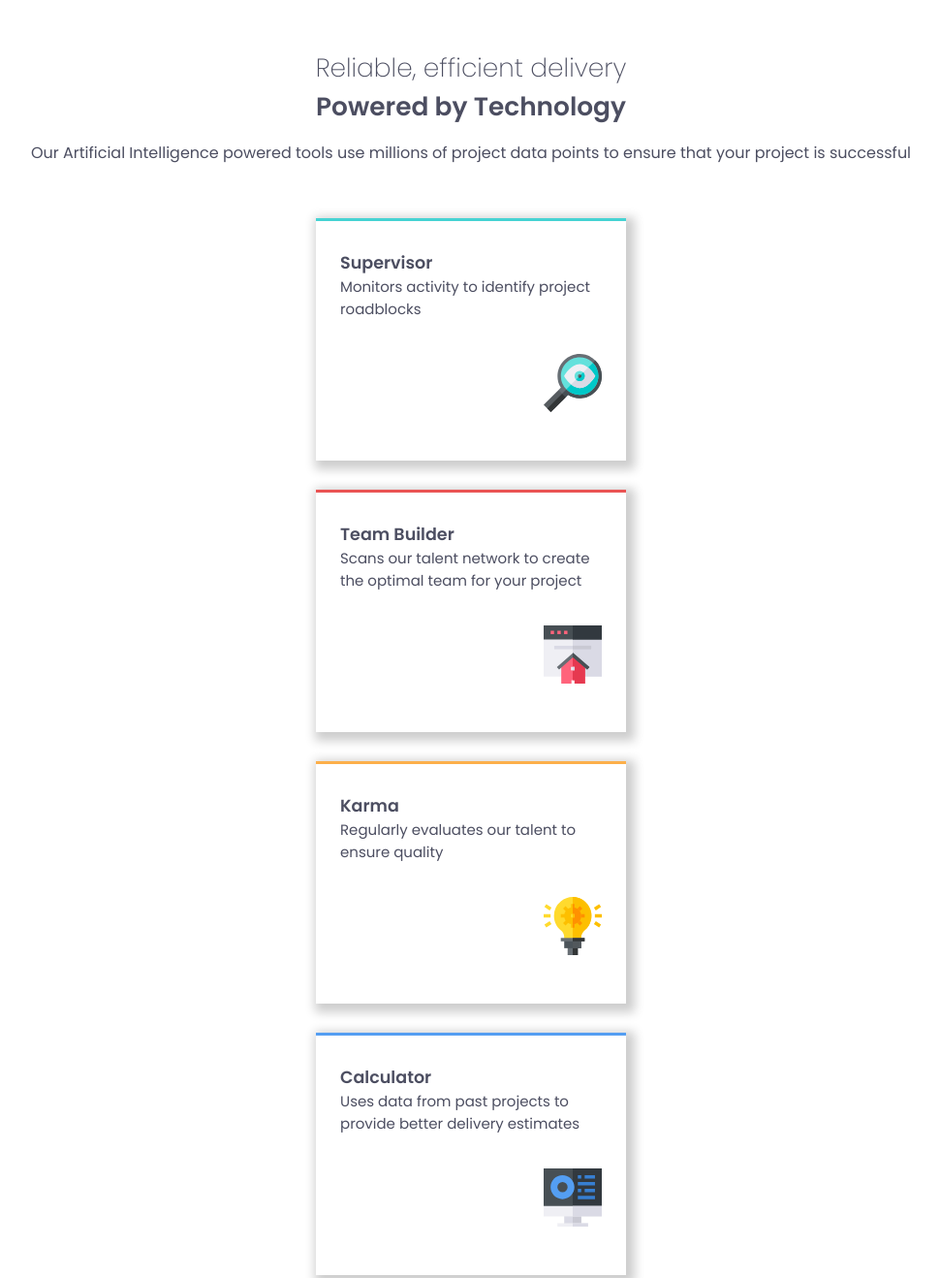
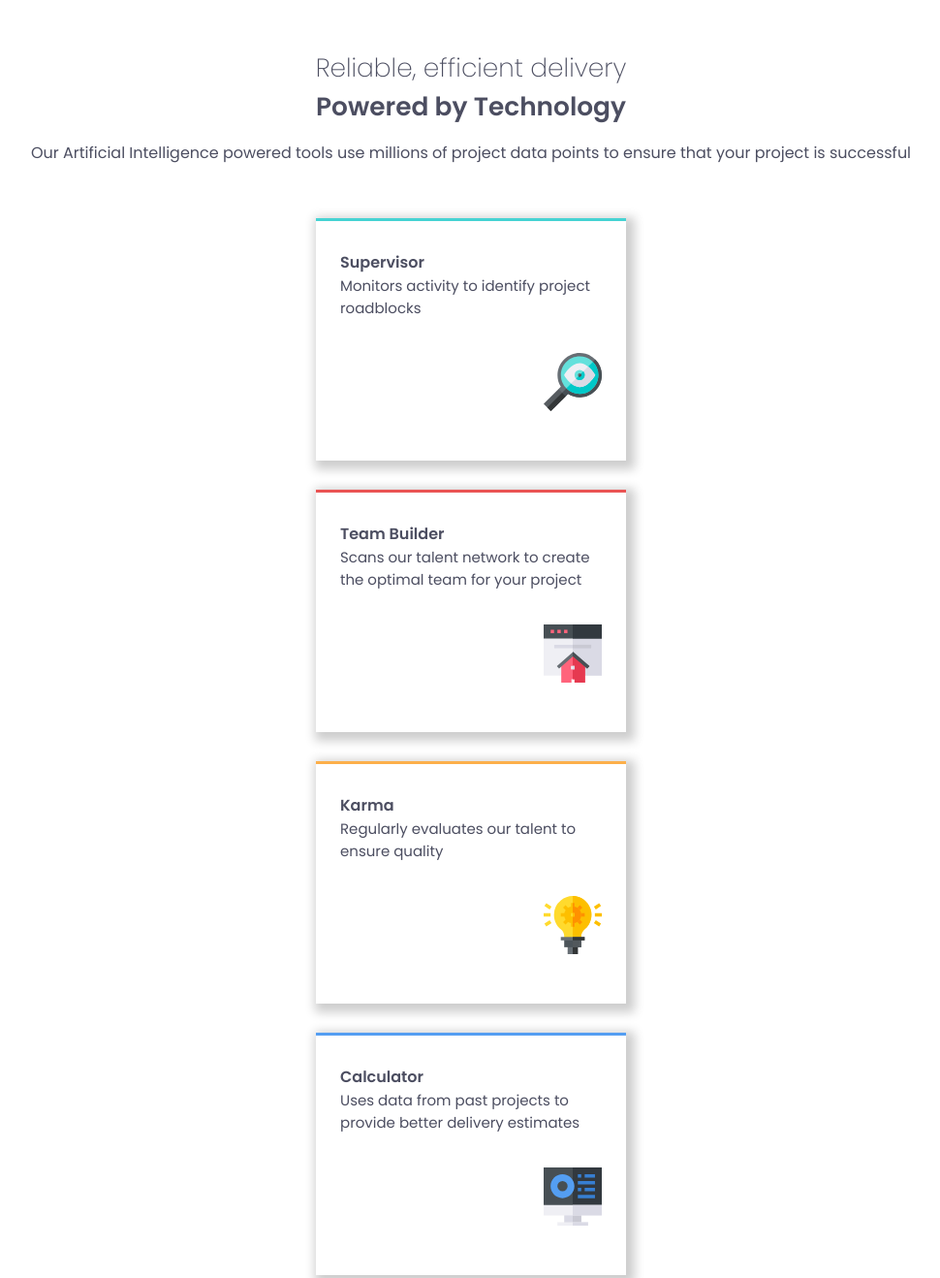
Before and after one commit to fernandopizarrodw/frontend-mentor-four-card-section, a plain HTML site: page index.html in a window 1280 px wide. Shown: the top 1318 px of the page at 97% size, without its empty margins (154-1124 px from the left). Drawn offline with Linux system fonts and the light colour scheme.

Commit message:
Fix accessibility warning

```diff
--- a/index.html
+++ b/index.html
@@ -27,25 +27,25 @@
 
       <div class="card-container">
     <div class="card supervisor">
-      <h3>Supervisor</h3>
+      <h2>Supervisor</h2>
       <p>Monitors activity to identify project roadblocks</p>
       <img src="images/icon-supervisor.svg" alt="icon-supervisor">
     </div>
 
     <div class="card team">
-      <h3>Team Builder</h3>
+      <h2>Team Builder</h2>
       <p> Scans our talent network to create the optimal team for your project</p>
       <img src="images/icon-team-builder.svg" alt="icon-team-builder">
     </div>
 
     <div class="card karma">
-      <h3>Karma</h3>
+      <h2>Karma</h2>
       <p>Regularly evaluates our talent to ensure quality</p>
       <img src="images/icon-karma.svg" alt="icon-karma">
     </div>
 
     <div class="card calculator">
-      <h3>Calculator</h3>
+      <h2>Calculator</h2>
       <p>Uses data from past projects to provide better delivery estimates</p>
       <img src="images/icon-calculator.svg" alt="icon-calculator">
     </div>
--- a/styles.css
+++ b/styles.css
@@ -72,6 +72,11 @@
   .card p{
    width: 270px;
   }
+  .card h2{
+    font-size: 1rem;
+    text-align: start;
+    font-weight: 800;
+  }
   .team{
     border-top: 3px solid var(--red);
   }
```
